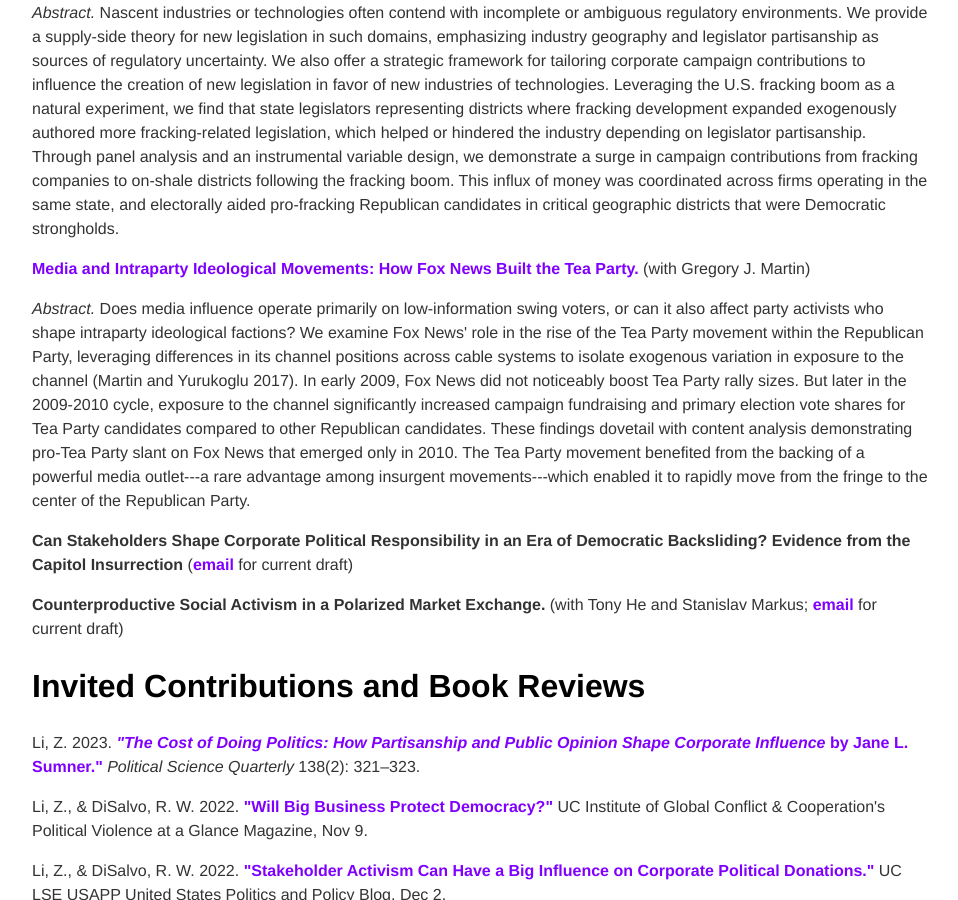
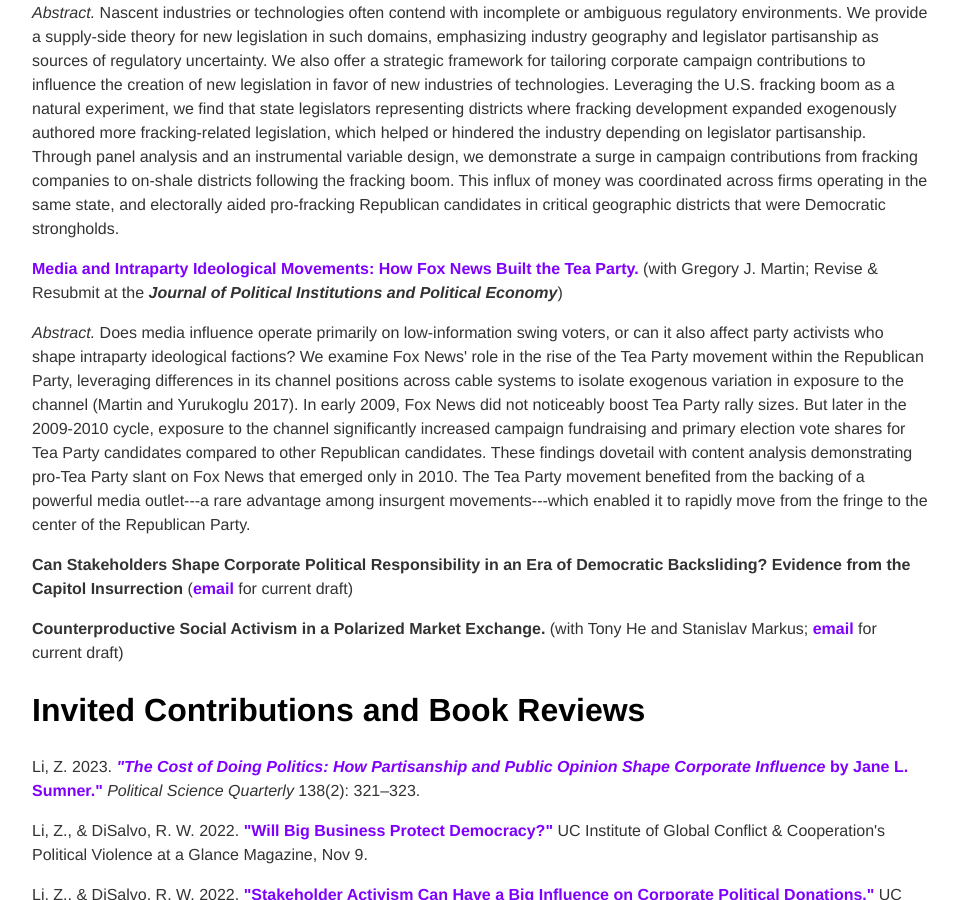
Before and after one commit to zhaoliresearch/zhaoliresearch.github.io, a Jekyll site: the page built from research/index.html, in a window 1280 px wide and 900 px high, scrolled down 1579 px. Shown: the whole window, without its empty margins (160-1118 px from the left). Built offline with Jekyll 4.4.1, drawn with Linux system fonts in a browser that asks for light colours.

Commit message:
Update index.html

```diff
--- a/research/index.html
+++ b/research/index.html
@@ -21,7 +21,7 @@ title: Zhao Li, Ph.D.
 <h2>Active Working Papers </h2>
 <p><b><a href="https://www.dropbox.com/s/i3kvtsxf0hrptey/DiSalvo%20and%20Li%20%282020%29.pdf?dl=0">Economic Geography, Regulatory Uncertainty, and Integrated Strategy: Evidence from the Fracking Boom and State Campaign Finance</b></a> (with Richard W. DiSalvo)</p>
 <p><i>Abstract.</i> Nascent industries or technologies often contend with incomplete or ambiguous regulatory environments. We provide a supply-side theory for new legislation in such domains, emphasizing industry geography and legislator partisanship as sources of regulatory uncertainty. We also offer a strategic framework for tailoring corporate campaign contributions to influence the creation of new legislation in favor of new industries of technologies. Leveraging the U.S. fracking boom as a natural experiment, we find that state legislators representing districts where fracking development expanded exogenously authored more fracking-related legislation, which helped or hindered the industry depending on legislator partisanship. Through panel analysis and an instrumental variable design, we demonstrate a surge in campaign contributions from fracking companies to on-shale districts following the fracking boom. This influx of money was coordinated across firms operating in the same state, and electorally aided pro-fracking Republican candidates in critical geographic districts that were Democratic strongholds.</p>
-<p><b><a href="https://www.dropbox.com/s/0oojfj1o23zayky/fox_news_tea_party.pdf?dl=0">Media and Intraparty Ideological Movements: How Fox News Built the Tea Party.</b></a> (with Gregory J. Martin)</p>
+<p><b><a href="https://www.dropbox.com/s/0oojfj1o23zayky/fox_news_tea_party.pdf?dl=0">Media and Intraparty Ideological Movements: How Fox News Built the Tea Party.</b></a> (with Gregory J. Martin; Revise & Resubmit at the <b><i>Journal of Political Institutions and Political Economy</i></b>)</p>
 <p><i>Abstract.</i> Does media influence operate primarily on low-information swing voters, or can it also affect party activists who shape intraparty ideological factions? We examine Fox News' role in the rise of the Tea Party movement within the Republican Party, leveraging differences in its channel positions across cable systems to isolate exogenous variation in exposure to the channel (Martin and Yurukoglu 2017). In early 2009, Fox News did not noticeably boost Tea Party rally sizes. But later in the 2009-2010 cycle, exposure to the channel significantly increased campaign fundraising and primary election vote shares for Tea Party candidates compared to other Republican candidates. These findings dovetail with content analysis demonstrating pro-Tea Party slant on Fox News that emerged only in 2010. The Tea Party movement benefited from the backing of a powerful media outlet---a rare advantage among insurgent movements---which enabled it to rapidly move from the fringe to the center of the Republican Party.</p>
 <p><b>Can Stakeholders Shape Corporate Political Responsibility in an Era of Democratic Backsliding? Evidence from the Capitol Insurrection</b> (<a href="mailto:zhaoliresearch@gmail.com">email</a> for current draft)</p>
 <p><b>Counterproductive Social Activism in a Polarized Market Exchange.</b> (with Tony He and Stanislav Markus; <a href="mailto:zhaoliresearch@gmail.com">email</a> for current draft)</p>
```
